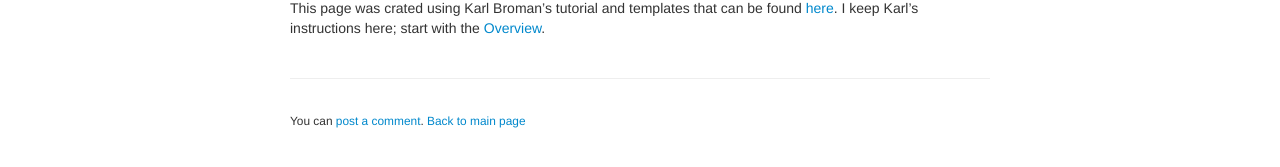
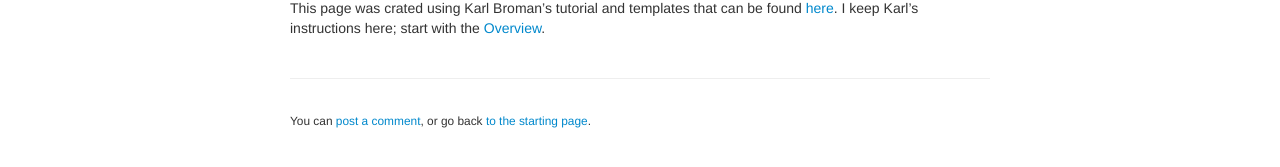
Before and after one commit to vojtech-filipec/vojtech-filipec.github.io, a Jekyll site: the page built from index.md, in a window 1280 px wide. Shown: the part 336-503 px from the top of the page. Built offline with Jekyll 4.4.1, drawn with Linux system fonts in a browser that asks for light colours.

Commit message:
Update default.html

```diff
--- a/_includes/themes/twitter/default.html
+++ b/_includes/themes/twitter/default.html
@@ -45,8 +45,8 @@
       <footer>
         <p><small>
   <!-- start of the footer -->
-          You can <a href="https://github.com/vojtech-filipec/vojtech-filipec.github.io/issues/new">post a comment</a>.
-          <a href="https://vojtech-filipec.github.io/">Back to main page</a>
+          You can <a href="https://github.com/vojtech-filipec/vojtech-filipec.github.io/issues/new">post a comment</a>, or go back
+          <a href="https://vojtech-filipec.github.io/">to the starting page</a>.
   <!-- end of the footer -->
         </small></p>
       </footer>
```
